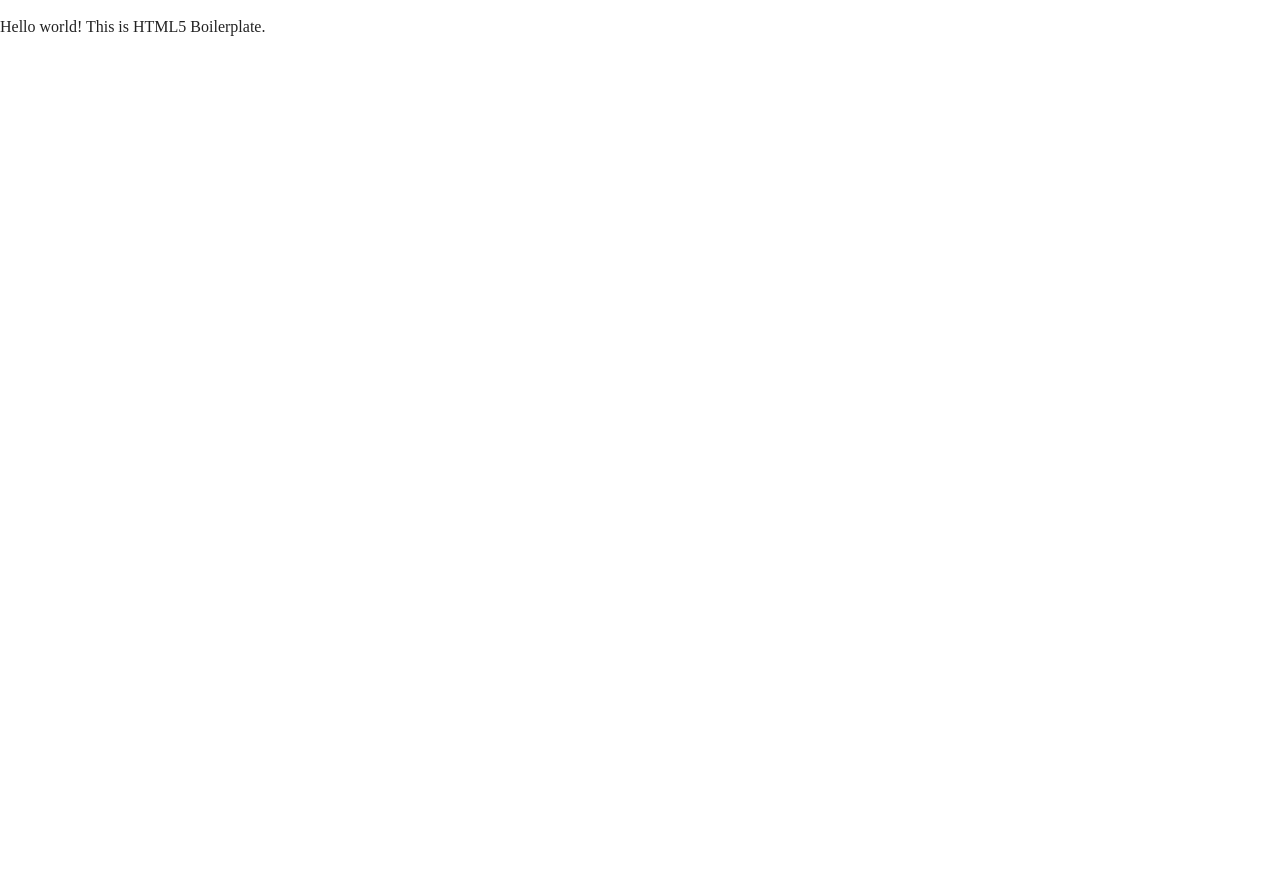
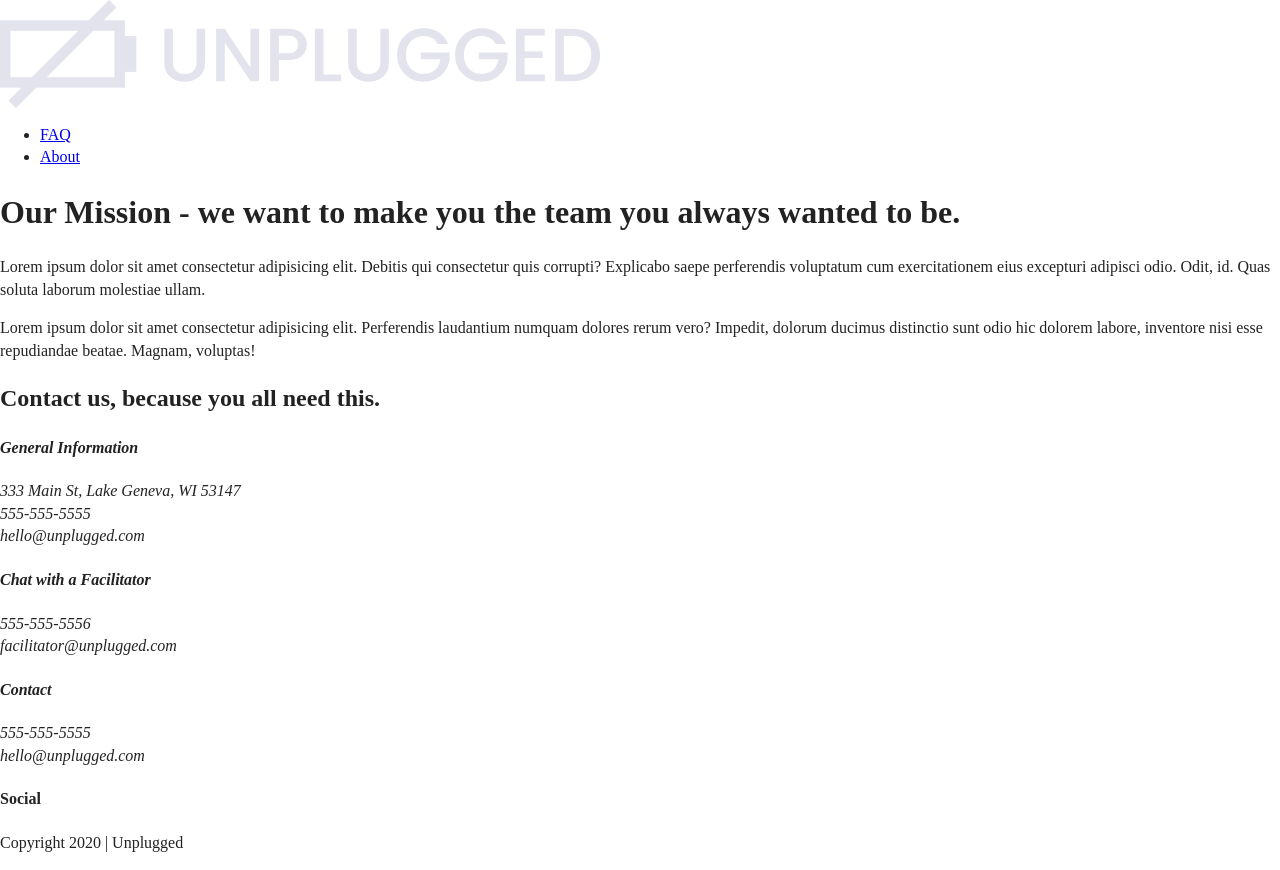
Before and after one commit to mpedrego/unplugged, a website: page about/index.html in a window 1280 px wide. Before the commit the page ends 800 px from the top, so only its background shows below. Drawn offline with Linux system fonts and the light colour scheme; files that its build step writes are made by us from their sources; files whose address does not match are found by name.

Commit message:
Updated the content to the homepage and about index.html

```diff
--- a/about/index.html
+++ b/about/index.html
@@ -12,8 +12,8 @@
   <meta property="og:url" content="">
   <meta property="og:image" content="">
 
-  <link rel="manifest" href="../site.webmanifest">
-  <link rel="apple-touch-icon" href="../icon.png">
+  <link rel="manifest" href="site.webmanifest">
+  <link rel="apple-touch-icon" href="icon.png">
   <!-- Place favicon.ico in the root directory -->
 
   <link rel="stylesheet" href="../css/normalize.css">
@@ -23,12 +23,106 @@
 </head>
 
 <body>
+  <header>
+    <div class="content-wrapper">
+      <a href="#"><img src="../img/unpluggedlogo.png" alt="unplugged logo"></a>
+      <div class="header-divider"></div>
+      <nav>
+        <ul>
+          <li><a href="../faq/index.html" target="_blank">FAQ</a></li>
+          <li><a href="../about/index.html" target="_blank">About</a></li>
+        </ul>
+      </nav>
+    </div>
+  </header>
 
-  <!-- Add your site or application content here -->
-  <p>Hello world! This is HTML5 Boilerplate.</p>
-  <script src="../js/vendor/modernizr-3.11.2.min.js"></script>
-  <script src="../js/plugins.js"></script>
-  <script src="../js/main.js"></script>
+  <main>
+
+    <section class="mission">
+      <div class="content-wrapper">
+        <div class="content-wrapper">
+          <h1>
+            Our Mission - we want to make you the team you always wanted to be.
+          </h1>
+          <p>
+            Lorem ipsum dolor sit amet consectetur adipisicing elit. Debitis qui consectetur quis corrupti? Explicabo saepe perferendis voluptatum cum exercitationem eius excepturi adipisci odio. Odit, id. Quas soluta laborum molestiae ullam.
+          </p>
+          <p>
+            Lorem ipsum dolor sit amet consectetur adipisicing elit. Perferendis laudantium numquam dolores rerum vero? Impedit, dolorum ducimus distinctio sunt odio hic dolorem labore, inventore nisi esse repudiandae beatae. Magnam, voluptas!
+          </p>
+        </div>
+      </div><!-- mission content wrapper ends-->
+    </section><!--contact info-->
+
+    <section class="map">
+      <figure>
+
+      </figure>
+    </section>
+
+    <section class="contact-section">
+      <div class="content-wrapper">
+        <h2>
+          Contact us, because you all need this.
+        </h2>
+        <address class="contact-content">
+          <div>
+            <h4>
+              General Information
+            </h4>
+            <p>
+              333 Main St, Lake Geneva, WI 53147<br>
+              555-555-5555<br>
+              hello@unplugged.com
+            </p>
+          </div>
+          <div>
+            <h4>
+              Chat with a Facilitator
+            </h4>
+            <p>
+              555-555-5556<br>
+              facilitator@unplugged.com
+            </p>
+          </div>
+        </address> <!-- contact-content div ends -->
+      </div> <!-- contact content wrapper ends -->
+    </section>
+  </main> <!-- main wrapper -->
+
+  <footer>
+    <div class="content-wrapper">
+      <div class="footer-content">
+        <address class="contact">
+          <h4>
+            Contact
+          </h4>
+          <p>
+            555-555-5555<br>
+            hello@unplugged.com
+          </p>
+        </address>
+        <div class="social">
+          <div class="social-icons">
+            <h4>Social</h4>
+            <p><a href="https://www.facebook.com/michael.pedrego.56" target="_blank"></a></p>
+            <p><a href="https://github.com/mpedrego" target="_blank"></a></p>
+            <p><a href="https://www.instagram.com/lnsl.us/" target="_blank"></a></p>
+          </div>
+        </div>
+      </div>
+
+      <div class="copyright">
+        <p>
+          Copyright 2020 | Unplugged
+        </p>
+      </div>
+    </div>
+  </footer>
+
+  <script src="js/vendor/modernizr-3.11.2.min.js"></script>
+  <script src="js/plugins.js"></script>
+  <script src="js/main.js"></script>
 
   <!-- Google Analytics: change UA-XXXXX-Y to be your site's ID. -->
   <script>
```
Also changed, not shown: index.html (+59 -4 lines), 1 other file.
